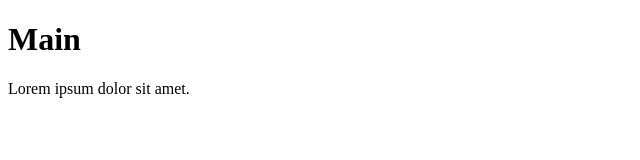
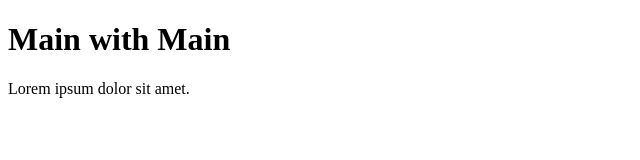
Before and after one commit to a-tatarenkov/Gitlesson2, a plain HTML site: page index.html in a window 1280 px wide. Shown: the whole page, without its empty margins (0-640 px from the left). Drawn offline with Linux system fonts and the light colour scheme.

Commit message:
edit index.html

```diff
--- a/index.html
+++ b/index.html
@@ -8,7 +8,7 @@
     <title>Document</title>
 </head>
 <body>
-<h1>Main</h1>
+<h1>Main with Main</h1>
 <p>Lorem ipsum dolor sit amet.</p>
 </body>
 </html>
```
